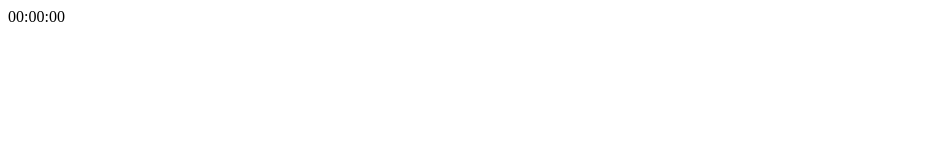
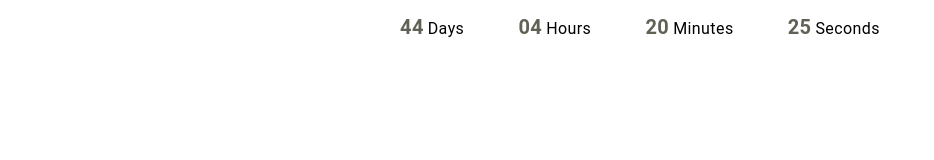
Before and after one commit to oleksandrpalatniy/goit-js-hw-11-timer, a plain HTML site: page index.html in a window 1280 px wide. Shown: the whole page, without its empty margins (0-934 px from the left). Drawn offline with nearby package versions, Linux system fonts and the light colour scheme.

Commit message:
timer finished

```diff
--- /dev/null
+++ b/css/styles.css
@@ -0,0 +1,42 @@
+:root {
+  --animate-duration: 800ms;
+  --animate-delay: 0.9s;
+}
+body {
+  font-family: "Roboto", sans-serif;
+  font-size: 14px;
+  line-height: 1.71;
+  letter-spacing: 0.03em;
+  /* background-color: black; */
+}
+
+h1,
+h2,
+h3,
+h4,
+h5,
+h6,
+p {
+  margin-top: 0;
+  margin-bottom: 0;
+}
+
+.timer {
+  display: flex;
+  align-items: center;
+  justify-content: space-between;
+  margin: 0 auto;
+  width: 500px;
+  padding: 10px;
+}
+
+.value {
+  color: rgb(97, 97, 86);
+  font-size: 20px;
+  font-weight: 700;
+}
+
+.label {
+  color: black;
+  font-size: 16px;
+}
--- a/index.html
+++ b/index.html
@@ -4,15 +4,17 @@
     <meta charset="UTF-8">
     <meta http-equiv="X-UA-Compatible" content="IE=edge">
     <meta name="viewport" content="width=device-width, initial-scale=1.0">
-    <title>Document</title>
+    <link rel="stylesheet" href="https://cdnjs.cloudflare.com/ajax/libs/animate.css/4.1.1/animate.min.css" />
+    <link rel="stylesheet" href="https://cdnjs.cloudflare.com/ajax/libs/modern-normalize/1.0.0/modern-normalize.min.css">
+    <link rel="stylesheet" href="./css/styles.css">
+    <title>goit-js-hw-11-timer</title>
 </head>
 <body>
-    <div class="timer" id="timer-1">
+      <div class="timer" id="timer-1">
         <div class="field">
             <span class="value" data-value="days">11</span>
             <span class="label">Days</span>
         </div>
-
         <div class="field">
             <span class="value" data-value="hours">11</span>
             <span class="label">Hours</span>
--- a/index.js
+++ b/index.js
@@ -1,79 +1,54 @@
-// new CountdownTimer({
-//   selector: '#timer-1',
-//   targetDate: new Date('Jul 17, 2019'),
-// });
 
-const refs = {
-     clockface: document.getElementById('timer-1'),
-}
+import refs from './refs/refs.js'
+const animationTime = document.querySelector('.timer')
 
-  class Timer {
-  constructor({ onTick }) {
-    this.intervalId = null;
-    this.isActive = false;
-    this.onTick = onTick;
 
-    this.init();
+class CountdownTimer {
+  constructor({ selector, targetDate}) {
+    this.selector = selector
+    this.targetDate = targetDate
+    this.initID = null
+    this.deltaTime = 0
   }
-
-  init() {
-    const time = this.getTimeComponents(0);
-    this.onTick(time);
+  start() {
+      this.initID = setInterval(() => {
+      let currentTime = Date.now()
+      this.deltaTime = this.targetDate - currentTime
+        const time = this.getTimeComponents(this.deltaTime);
+        this.insertValues(time)
+        this.animateDate(time)
+      }, 1000)
   }
-
-  start() {
-    if (this.isActive) {
-      return;
-    }
-
-    const startTime = new Date('Jul 17, 2019')
-    this.isActive = true;
-
-    this.intervalId = setInterval(() => {
-      const currentTime = Date.now();
-      const deltaTime = startTime - currentTime;
-      const time = this.getTimeComponents(deltaTime);
-
-      this.onTick(time);
-    }, 1000);
-
+  stop() {
+    clearInterval(this.initID)
   }
-
-  stop() {
-    clearInterval(this.intervalId);
-    this.isActive = false;
-    const time = this.getTimeComponents(0);
-    this.onTick(time);
-  }
-
-  /*
-   * - Принимает время в миллисекундах
-   * - Высчитывает сколько в них вмещается часов/минут/секунд
-   * - Возвращает обьект со свойствами hours, mins, secs
-   * - Адская копипаста со стека 💩
-   */
-  getTimeComponents(time) {
-    const hours = this.pad(
-      Math.floor((time % (1000 * 60 * 60 * 24)) / (1000 * 60 * 60)),
-    );
+   getTimeComponents(time) {
+    const days = this.pad(Math.floor(time / (1000 * 60 * 60 * 24)));
+    const hours = this.pad(Math.floor((time % (1000 * 60 * 60 * 24)) / (1000 * 60 * 60)));
     const mins = this.pad(Math.floor((time % (1000 * 60 * 60)) / (1000 * 60)));
     const secs = this.pad(Math.floor((time % (1000 * 60)) / 1000));
-
-    return { hours, mins, secs };
+    return { days, hours, mins, secs };
   }
-
-  /*
-   * Принимает число, приводит к строке и добавляет в начало 0 если число меньше 2-х знаков
-   */
   pad(value) {
-    return String(value).padStart(2, '0');
+    return String(value).padStart(2, '0')
+  }
+  insertValues({ days, hours, mins, secs }) {
+    refs.days.textContent = days;
+    refs.hours.textContent = hours;
+    refs.mins.textContent = mins;
+    refs.seconds.textContent = secs;
+  }
+  animateDate({ secs }) {
+    if (secs === '00') {
+      animationTime.classList.add('animate__animated', 'animate__flipInX')
+    } else if (!(secs === '00')) {
+      animationTime.classList.remove('animate__animated', 'animate__fflipInX')
+    }
   }
 }
 
-const timer = new Timer({
-    onTick: updateClockface,
+const myTimer = new CountdownTimer({
+  selector: '#timer-1',
+  targetDate: new Date('Nov 21, 2021'),
 });
-
-function updateClockface({ hours, mins, secs }) {
-  refs.clockface.textContent = `${hours}:${mins}:${secs}`;
-}
+myTimer.start()
--- /dev/null
+++ b/refs/refs.js
@@ -0,0 +1,6 @@
+export default {
+    days: document.querySelector('[data-value="days"]'),
+    hours: document.querySelector('[data-value="hours"]'),
+    mins: document.querySelector('[data-value="mins"]'),
+    seconds: document.querySelector('[data-value="secs"]')
+}
```
